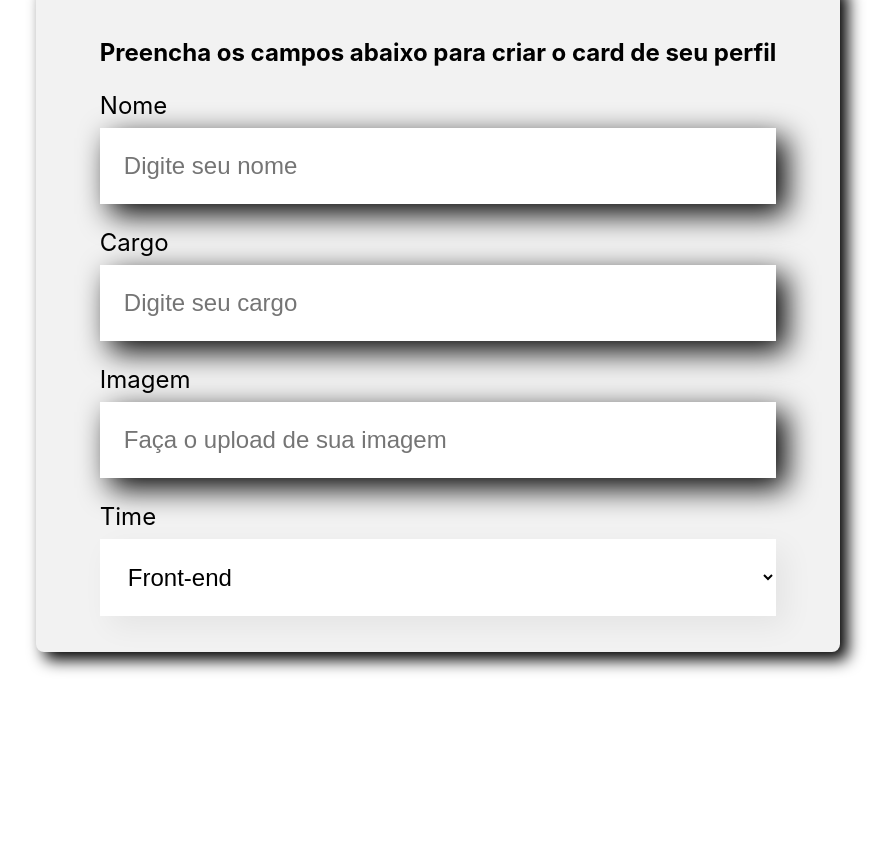
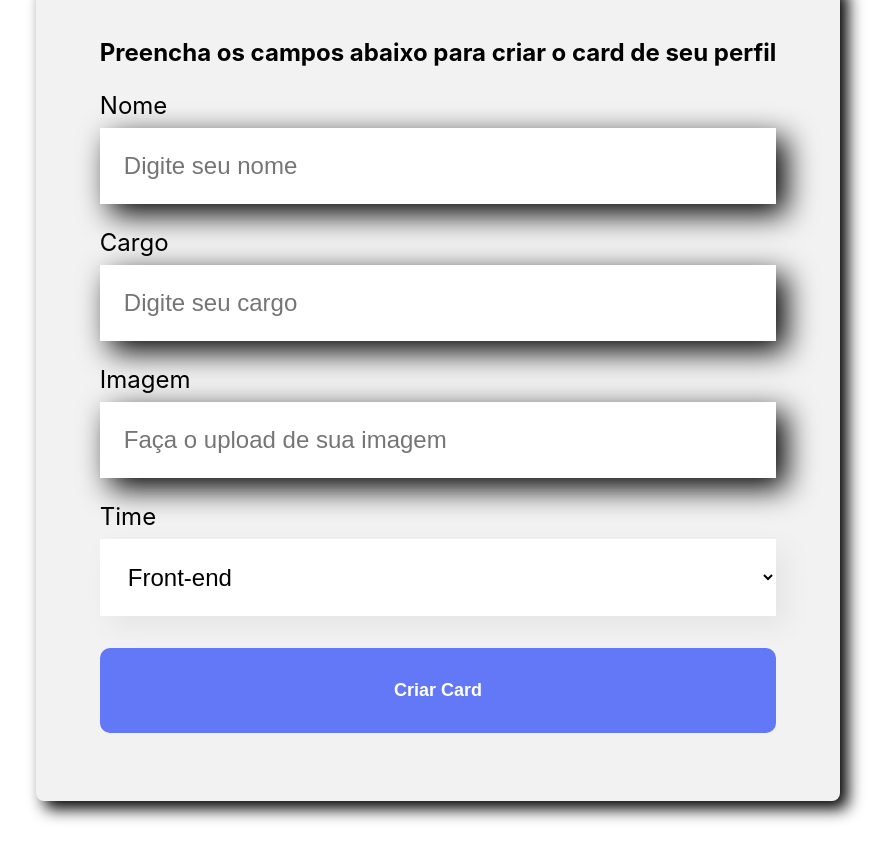
Before and after one commit to JoaoLonguinho/organo, a React (Create React App) app: page / in a window 1280 px wide. Shown: the part 596-1455 px from the top of the page, without its empty margins (202-1093 px from the left). Before the commit the page ends 1328 px from the top, so only its background shows below. Built offline with nearby package versions, Linux system fonts and the light colour scheme.

Commit message:
Adicionando botão, onSubmit e required

```diff
--- a/src/components/Botao/botao.css
+++ b/src/components/Botao/botao.css
@@ -0,0 +1,16 @@
+.botao {
+    background-color: #6278f7;
+    border-radius: 10px;
+    font-weight: 700;
+    font-size: 18px;
+    padding: 32px;
+    border: none;
+    cursor: pointer;
+    color: #FFF;
+    margin: 32px 0;
+    width: 100%;
+}
+
+.botao:hover {
+    color: #95FFD4
+}
--- a/src/components/Botao/index.jsx
+++ b/src/components/Botao/index.jsx
@@ -0,0 +1,11 @@
+import './Botao.css'
+
+const Botao = (props) => {
+    return(
+        <>
+            <button className='botao '>{props.children}</button>
+        </>
+    )
+}
+
+export default Botao
--- a/src/components/CampoTexto/index.jsx
+++ b/src/components/CampoTexto/index.jsx
@@ -6,7 +6,7 @@ const CampoTexto = (props) => { // Feito de forma diferente, utilizando arrow fu
     return(
         <div className="campo-texto">
             <label htmlFor={props.label}>{props.label}</label>
-            <input type="text" placeholder={props.ph} name={props.label}></input>
+            <input type="text" required={props.obrigatorio} placeholder={props.ph} name={props.label}></input>
         </div>
     )
 }
--- a/src/components/Formulario/index.js
+++ b/src/components/Formulario/index.js
@@ -1,3 +1,4 @@
+import Botao from '../Botao'
 import CampoTexto from '../CampoTexto'
 import ListaSuspensa from '../ListaSuspensa'
 import './Formulario.css'
@@ -9,14 +10,23 @@ const Formulario = () => {
         'Back-end',
         'DBA'
     ]
+
+
+    const aoSalvar = (e) => {
+        e.preventDefault()
+        console.log("Form foi submetido")
+    }
     return (
         <section className='formulario'>
-            <form>
+            <form onSubmit={aoSalvar}>
                 <h2>Preencha os campos abaixo para criar o card de seu perfil</h2>
-                <CampoTexto label="Nome" ph="Digite seu nome" />
-                <CampoTexto label="Cargo" ph="Digite seu cargo" />
-                <CampoTexto label="Imagem" ph="Faça o upload de sua imagem" />
-                <ListaSuspensa label="Time" itens={times}/>
+                <CampoTexto obrigatorio={true} label="Nome" ph="Digite seu nome" />
+                <CampoTexto obrigatorio={true} label="Cargo" ph="Digite seu cargo" />
+                <CampoTexto obrigatorio={false} label="Imagem" ph="Faça o upload de sua imagem" />
+                <ListaSuspensa label="Time" itens={times} />
+                <Botao>
+                    Criar Card
+                </Botao>
             </form>
         </section>
     )
```
